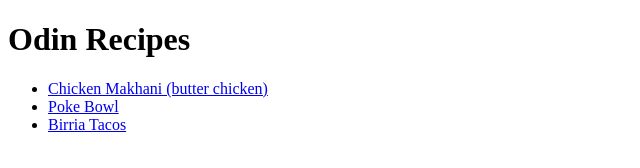
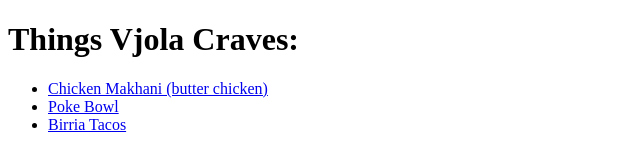
Before and after one commit to vjolaj/odin-recipes, a plain HTML site: page index.html in a window 1280 px wide. Shown: the whole page, without its empty margins (0-640 px from the left). Drawn offline with Linux system fonts and the light colour scheme.

Commit message:
Edit index.html Header

```diff
--- a/index.html
+++ b/index.html
@@ -3,11 +3,11 @@
 <html lang="en">
 <head>
     <meta charset="UTF-8">
-    <title>Odin Recipes</title>
+    <title>Things Vjola Craves:</title>
 </head>
 
 <body>
-    <h1>Odin Recipes</h1>
+    <h1>Things Vjola Craves:</h1>
     <ul>
         <li><a href="recipes/chicken_makhani.html">Chicken Makhani (butter chicken)</a></li>
         <li><a href="recipes/poke.html">Poke Bowl</a></li>
```
